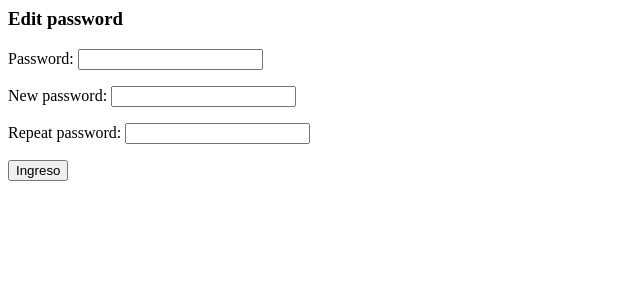
After one commit to ricardogottheil/admin-facilito, a Django app: page /client/edit_password/ in a window 1280 px wide. The commit adds this page. Shown: the top 300 px of the page, without its empty margins (0-640 px from the left). Run offline with Django 3.2, Linux system fonts and the light colour scheme.

Commit message:
Todo listo hasta la clase 19

```diff
--- a/clients/forms.py
+++ b/clients/forms.py
@@ -34,7 +34,6 @@ class CreateUserForm(forms.ModelForm):
 		fields = ('username', 'password', 'email')
 
 class EditUserForm(forms.ModelForm):
-
 	username = forms.CharField(max_length = 20, error_messages = ERROR_MESSAGE_USER )
 	email = forms.CharField(error_messages = ERROR_MESSAGE_EMAIL)
 
@@ -44,5 +43,11 @@ class EditUserForm(forms.ModelForm):
 
 class EditPasswordForm(forms.Form):
 	password = forms.CharField(max_length = 20, widget = forms.PasswordInput())
-	new_assword = forms.CharField(max_length = 20, widget = forms.PasswordInput())
+	new_password = forms.CharField(max_length = 20, widget = forms.PasswordInput())
 	repeat_password = forms.CharField(max_length = 20, widget = forms.PasswordInput())
+
+	def clean_new_password(self):
+		value_password = self.cleaned_data['new_password']
+		if len(value_password) < 5:
+			raise forms.ValidationError('El password debe contener al menos 5 caracteres')
+		value_password
--- a/clients/templates/dashboard.html
+++ b/clients/templates/dashboard.html
@@ -3,3 +3,4 @@
 <a href="{% url 'client:logout' %}">Logout</a>
 <a href="{% url 'client:show' user.username %}">Show</a>
 <a href="{% url 'client:edit' %}">Edit</a>
+<a href="{% url 'client:edit_password' %}">Edit password</a>
--- /dev/null
+++ b/clients/templates/edit_password.html
@@ -0,0 +1,7 @@
+<h3>Edit password</h3>
+
+<form method="post" action="">
+	{% csrf_token %}
+	{{ form.as_p }}
+	<input type="submit" value="Ingreso">
+</form>
--- a/clients/urls.py
+++ b/clients/urls.py
@@ -11,4 +11,5 @@ urlpatterns = [
     url(r'^dashboard/$', views.DashboardView.as_view(), name='dashboard'),
     url(r'^create/$', views.Create.as_view(), name='create'),
     url(r'^edit/$', views.Edit.as_view(), name='edit'),
+    url(r'^edit_password/$', views.edit_password, name='edit_password'),
 ]
--- a/clients/views.py
+++ b/clients/views.py
@@ -23,6 +23,9 @@ from django.views.generic.edit import UpdateView
 from django.http import HttpResponseRedirect
 from django.core.urlresolvers import reverse_lazy
 
+"""
+Class
+"""
 
 class ShowView(DetailView):
 	model = User
@@ -88,6 +91,17 @@ class Edit(UpdateView):
 		return self.request.user
 
 
+"""
+Functions
+"""
+
+def edit_password(request):
+	form = EditPasswordForm(request.POST or None)
+	if form.is_valid():
+		print "Formulario valido"
+
+	context = {'form':form}
+	return render(request, 'edit_password.html', context)
 
 
 @login_required( login_url = 'client:login' )
```
